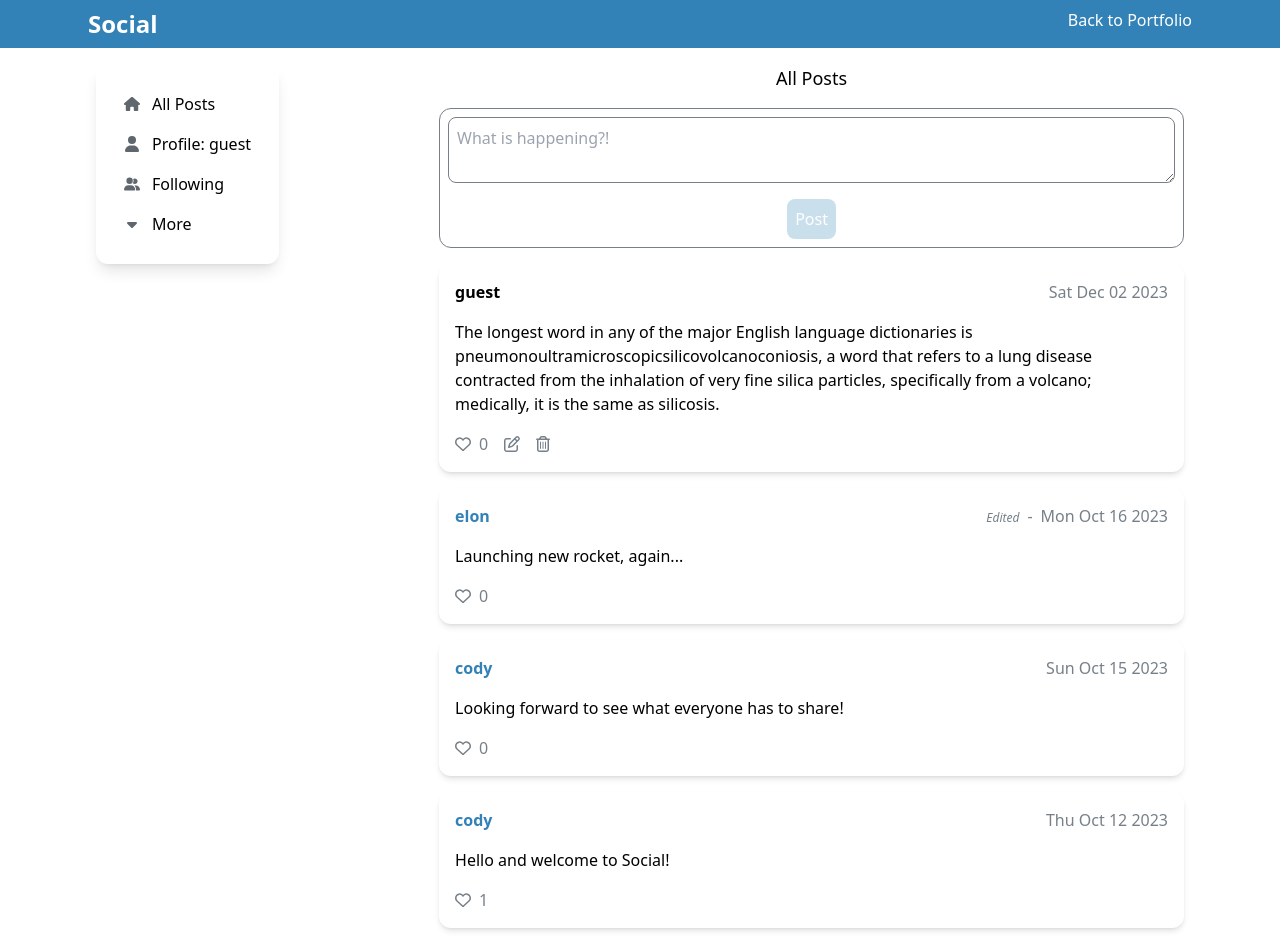
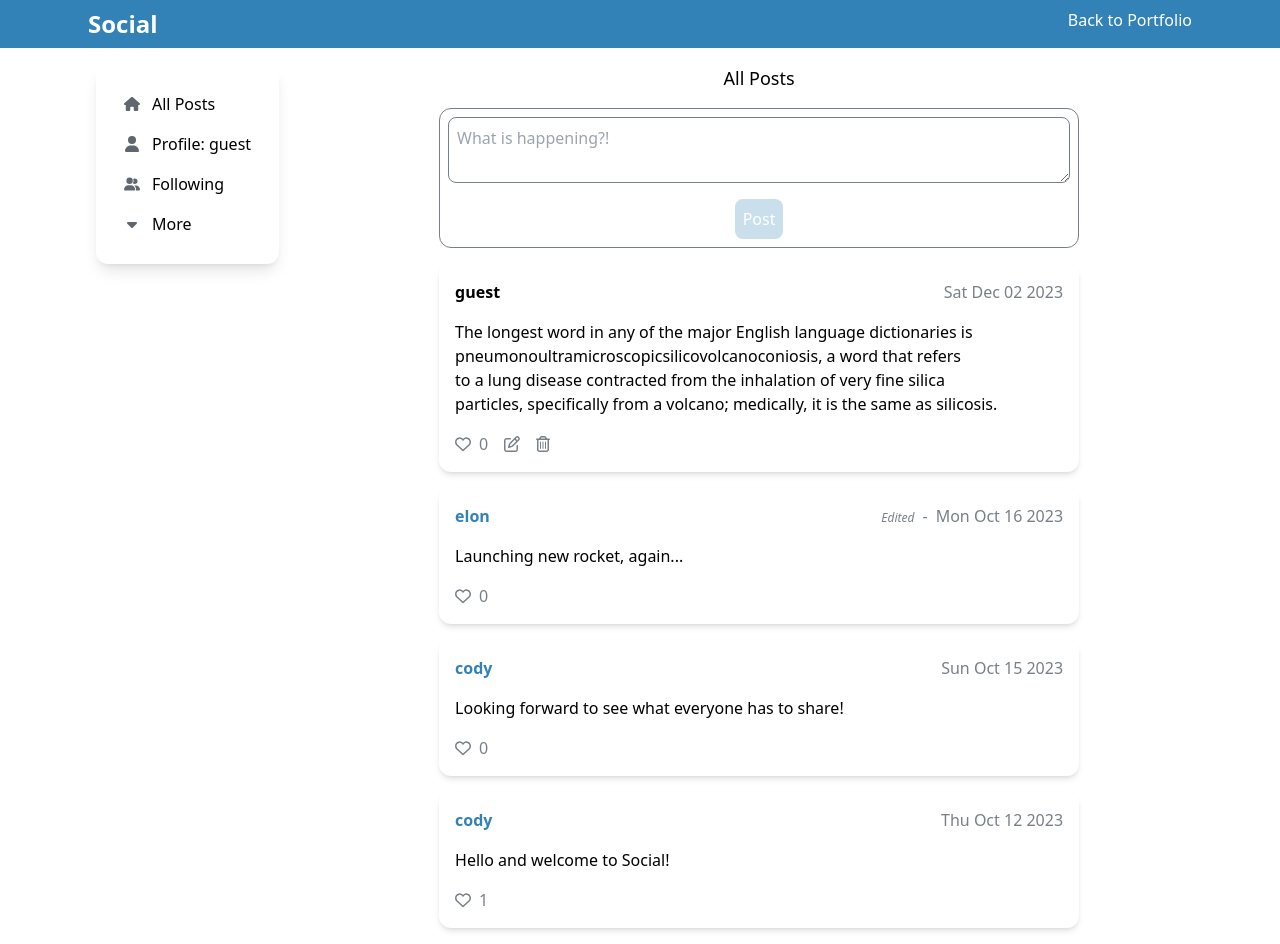
Before and after one commit to Cody06/Portfolio, a Next.js app: page /social in a window 1280 px wide. Built offline with nearby package versions, Linux system fonts and the light colour scheme.

Commit message:
Minor UI fixes

```diff
--- a/src/app/social/layout.tsx
+++ b/src/app/social/layout.tsx
@@ -1,5 +1,14 @@
+import Link from 'next/link';
+import { Metadata } from 'next';
 import Nav from '@/components/projects/Social/Nav';
-import Link from 'next/link';
+
+export const metadata: Metadata = {
+    title: {
+        template: 'Social | %s',
+        default: 'Social',
+    },
+    description: 'Social platform to connect with like minded people',
+};
 
 export default function Layout({ children }: { children: React.ReactNode }) {
     return (
--- a/src/app/social/page.tsx
+++ b/src/app/social/page.tsx
@@ -1,15 +1,9 @@
 import AllPosts from '@/components/projects/Social/AllPosts';
 import NewPostForm from '@/components/projects/Social/NewPostForm';
-import { Metadata } from 'next';
-
-export const metadata: Metadata = {
-    title: 'Social',
-    description: 'Social platform to connect with like minded people',
-};
 
 export default function Page() {
     return (
-        <main>
+        <main className="min-w-[20rem]">
             <h1 className="text-lg text-center mb-4">All Posts</h1>
             <NewPostForm />
             <AllPosts />
--- a/src/components/projects/Social/PostContainer/PostBody.tsx
+++ b/src/components/projects/Social/PostContainer/PostBody.tsx
@@ -45,7 +45,7 @@ export default function PostBody({ content, isEditingPost, postId, setIsEditingP
             {isEditingPost ? (
                 <EditForm content={content} postId={postId} setIsEditingPost={setIsEditingPost} />
             ) : (
-                <p>{content}</p>
+                <p className="break-words text-balance">{content}</p>
             )}
         </>
     );
--- a/src/components/projects/Social/PostContainer/index.tsx
+++ b/src/components/projects/Social/PostContainer/index.tsx
@@ -10,7 +10,7 @@ export default function PostContainer({ post }: { post: Post }) {
     const [isEditingPost, setIsEditingPost] = useState(false);
     const isPostCreator = post.creator === loggedUserId;
     return (
-        <article className="min-w-[20rem] space-y-4 p-4 rounded-xl shadow-md">
+        <article className="max-w-[40rem] space-y-4 p-4 rounded-xl shadow-md">
             <PostHeader
                 creator={post.creator}
                 date={post.date}
```
